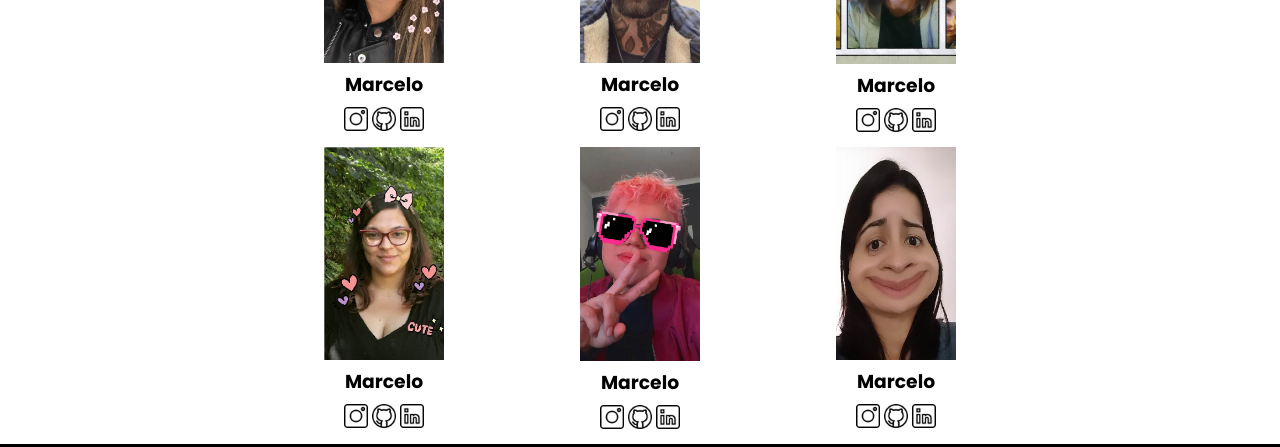
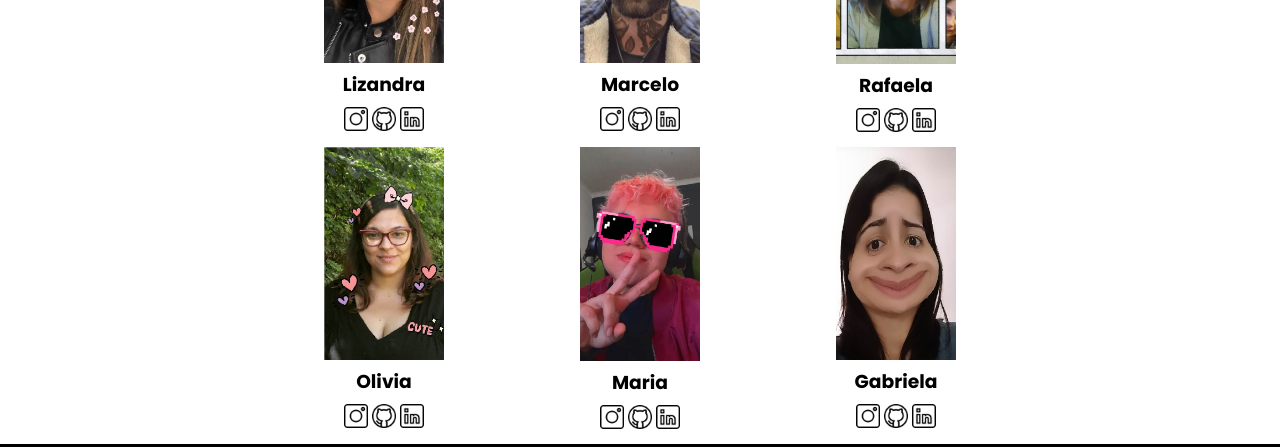
Before and after one commit to marcelopaludetto/curso-nivelamento, a plain HTML site: page index.html in a window 1280 px wide. Shown: the part 897-1344 px from the top of the page. Drawn offline with Linux system fonts and the light colour scheme.

Commit message:
alt. nomes estudantes

```diff
--- a/index.html
+++ b/index.html
@@ -40,7 +40,7 @@
             <span></span>
             <ul class="item-lista-estudante">
                 <img class="foto-estudante" src="./Liz.jpg">
-                <h3>Marcelo</h3>
+                <h3>Lizandra</h3>
                 <a href="https://www.instagram.com/lizandrarlm"></a><img class="icone" src="instagram.png"></a>
                 <a href="https://github.com/LizandraDuarte40"></a><img class="icone" src="github.png"></a>
                 <a href="https://www.linkedin.com/in/lizandrarlm-duarte/"></a><img class="icone" src="linkedin.png"></a>
@@ -54,7 +54,7 @@
             </ul>
             <ul class="item-lista-estudante">
                 <img class="foto-estudante" src="./Rafa.jpg">
-                <h3>Marcelo</h3>
+                <h3>Rafaela</h3>
                 <a href="https://www.instagram.com/rafafmo/"></a><img class="icone" src="instagram.png">
                 <a href="https://github.com/rafaelamunhoz12"></a><img class="icone" src="github.png">
                 <a href="http://linkedin.com/in/rafaela-felix-munhoz-oliveira-02160a10a"></a><img class="icone" src="linkedin.png">
@@ -63,21 +63,21 @@
             <span></span>
             <ul class="item-lista-estudante">
                 <img class="foto-estudante" src="./Olivia.jpg">
-                <h3>Marcelo</h3>
+                <h3>Olivia</h3>
                 <img class="icone" src="instagram.png">
                 <a href="https://github.com/olhe12"></a><img class="icone" src="github.png">
                 <a href="https://www.linkedin.com/in/olhe/"></a><img class="icone" src="linkedin.png">
             </ul>
             <ul class="item-lista-estudante">
                 <img class="foto-estudante" src="./Maria.jpg">
-                <h3>Marcelo</h3>
+                <h3>Maria</h3>
                 <a href="https://www.instagram.com/magpsr/"></a><img class="icone" src="instagram.png">
                 <a href="https://github.com/MagePSR"></a><img class="icone" src="github.png">
                 <a href="https://www.linkedin.com/in/mariageovanna"></a><img class="icone" src="linkedin.png">
             </ul>
             <ul class="item-lista-estudante">
                 <img class="foto-estudante" src="./Gabi.jpg">
-                <h3>Marcelo</h3>
+                <h3>Gabriela</h3>
                 <a href="https://www.instagram.com/gabriela_marcomini/"></a><img class="icone" src="instagram.png">
                 <a href="https://github.com/GabrielaM-L"></a><img class="icone" src="github.png">
                 <a href="https://www.linkedin.com/in/gabriela-marcomini-de-lima/"></a><img class="icone" src="linkedin.png">
```
